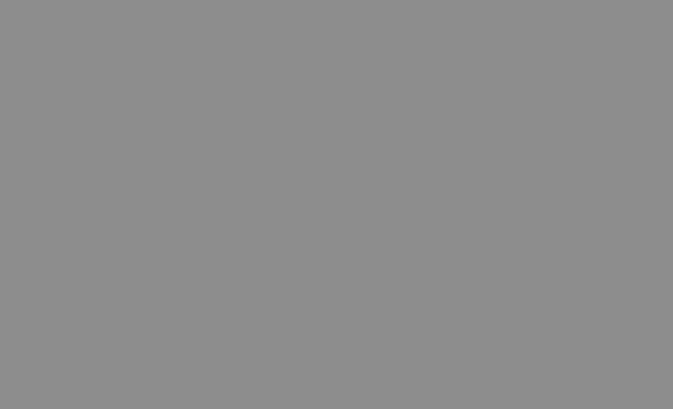
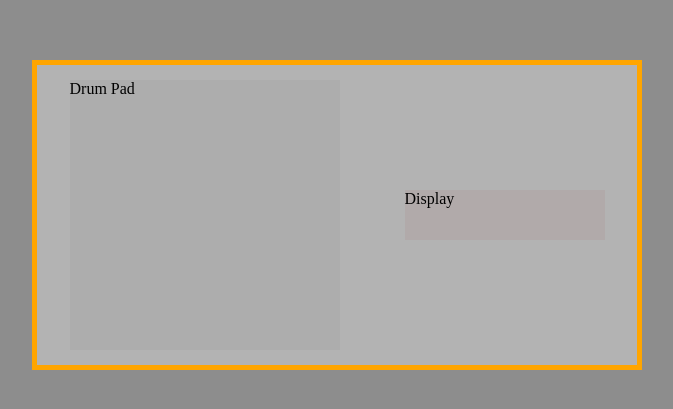
Before and after one commit to deepelegant99/drum-machine, a React (Create React App) app: page / in a window 1280 px wide. Shown: the part 185-594 px from the top of the page, without its empty margins (303-976 px from the left). Built offline with nearby package versions, Linux system fonts and the light colour scheme; the HTML template or start-up script is replaced by a standard one.

Commit message:
Created the layout for the App: Drum Pad, and Display

```diff
--- a/src/App.js
+++ b/src/App.js
@@ -1,10 +1,13 @@
 
 import styles from './App.module.css'
+import Drumpad from './components/Drumpad';
+import Display from './components/Display';
 
 function App() {
   return (
-    <div className="App">
-
+    <div className={styles.App} id='drum-machine' >
+      <Drumpad />
+      <Display />
     </div>
   );
 }
--- a/src/App.module.css
+++ b/src/App.module.css
@@ -0,0 +1,12 @@
+.App{
+    background-color: #b3b3b3;
+    border: 5px solid #ffa500;
+    width: 600px;
+    height: 300px;
+    display: flex;
+    flex-direction: row;
+    justify-content:space-around;
+    align-items: center;
+
+
+}
--- /dev/null
+++ b/src/components/Display.js
@@ -0,0 +1,10 @@
+import React from 'react'
+import styles from './Display.module.css'
+
+const Display = () => {
+  return (
+    <div className={styles.Display}>Display</div>
+  )
+}
+
+export default Display
--- /dev/null
+++ b/src/components/Display.module.css
@@ -0,0 +1,5 @@
+.Display{
+    background-color: hsl(0, 4%, 68%);
+    width: 200px;
+    height: 50px;
+}
--- /dev/null
+++ b/src/components/Drumpad.js
@@ -0,0 +1,10 @@
+import React from 'react'
+import styles from './Drumpad.module.css'
+
+const Drumpad = () => {
+  return (
+    <div className={styles.Drumpad}>Drum Pad</div>
+  )
+}
+
+export default Drumpad
--- /dev/null
+++ b/src/components/Drumpad.module.css
@@ -0,0 +1,5 @@
+.Drumpad{
+    background-color: #adadad;
+    width: 270px;
+    height: 270px;
+}
--- a/src/index.css
+++ b/src/index.css
@@ -2,4 +2,11 @@ body {
     width: 100vw;
     height: 100vh;
     background-color: #8d8d8d;
+    box-sizing: border-box;
+    margin: 0;
+    padding: 0;
+    display: flex;
+    flex-direction: row;
+    justify-content: center;
+    align-items: center;
 }
```
